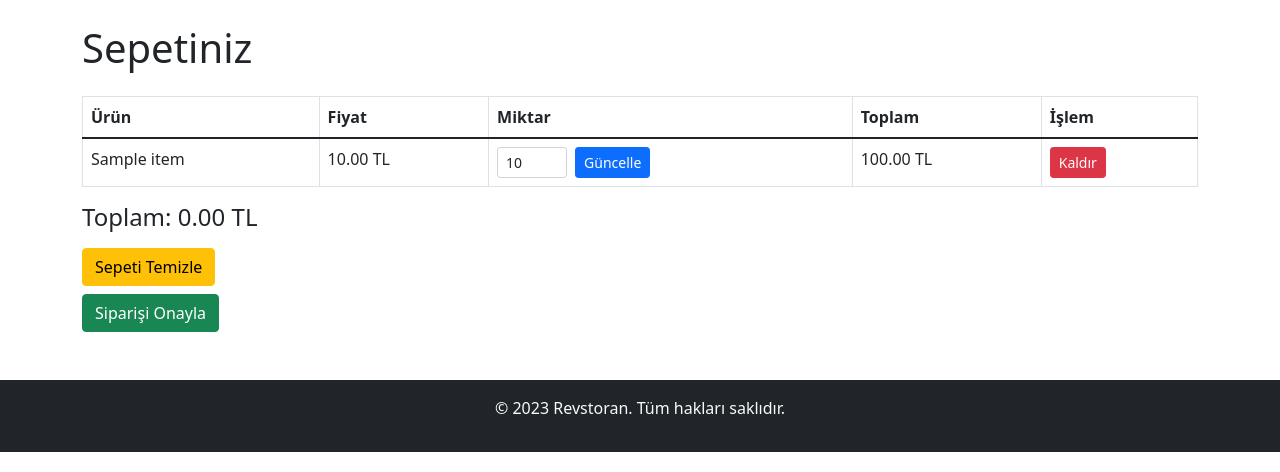
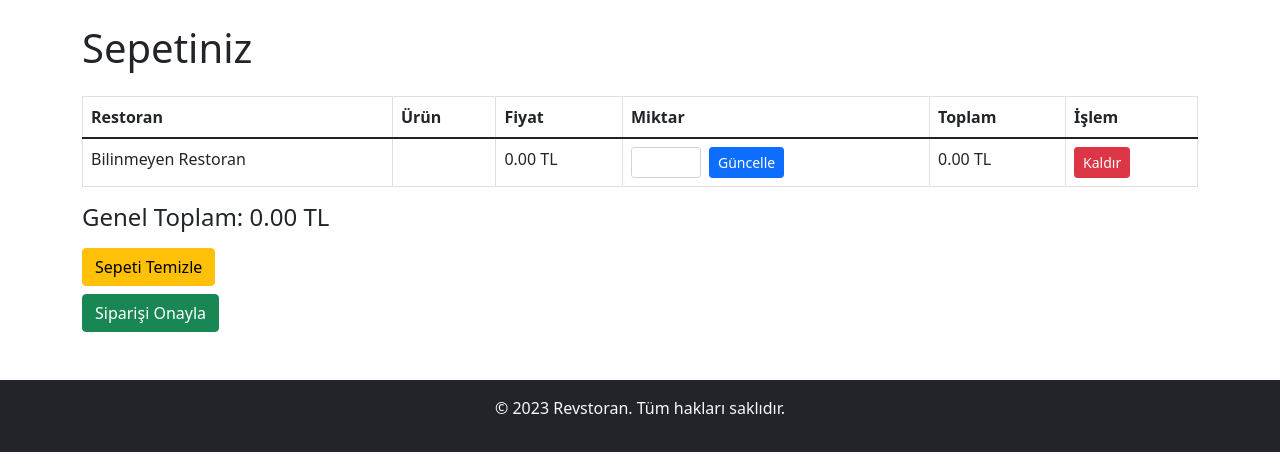
Before and after one commit to meryem74/thechef, a Flask app: template templates/cart.html in a window 1280 px wide. Shown: the part 56-528 px from the top of the page. Run offline with Flask 3, Linux system fonts and the light colour scheme; tables that the repository leaves empty hold one stand-in row (values such as "Sample post"); the template is opened without the code that fills it: values that come from a table or form of the project are taken from there, most other values are stand-ins (such as "Sample title", 1, 10 or a date in 2020).

Commit message:
Update cart.html

```diff
--- a/templates/cart.html
+++ b/templates/cart.html
@@ -5,10 +5,11 @@
 {% block content %}
 <h1 class="mb-4">Sepetiniz</h1>
 
-{% if cart['items'] %}
+{% if cart['restaurants'] %}
     <table class="table table-bordered">
         <thead>
             <tr>
+                <th>Restoran</th>
                 <th>Ürün</th>
                 <th>Fiyat</th>
                 <th>Miktar</th>
@@ -17,8 +18,11 @@
             </tr>
         </thead>
         <tbody>
-        {% for item in cart['items'] %}
+            {% for rid, items in cart['restaurants'].items() %}
+                {% set restaurant = restaurants.get(rid) %}
+                {% for item in items %}
                     <tr>
+                        <td>{{ restaurant.name if restaurant else "Bilinmeyen Restoran" }}</td>
                         <td>{{ item.name }}</td>
                         <td>{{ "%.2f"|format(item.price) }} TL</td>
                         <td>
@@ -35,10 +39,11 @@
                         </td>
                     </tr>
                 {% endfor %}
+            {% endfor %}
         </tbody>
     </table>
 
-<h4>Toplam: {{ "%.2f"|format(total) }} TL</h4>
+    <h4 class="mt-3">Genel Toplam: {{ "%.2f"|format(total) }} TL</h4>
 
     <div class="mt-3">
         <form method="POST" action="{{ url_for('clear_cart') }}">
```
Lines whose indentation alone changed are shown as unchanged.
